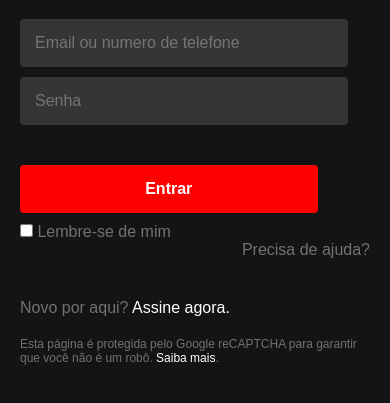
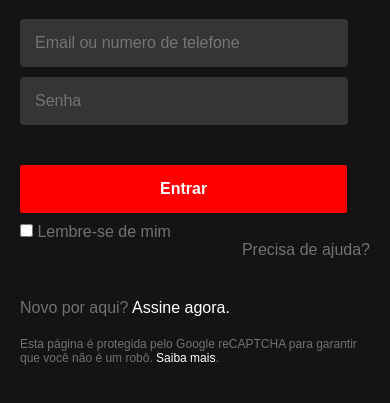
Before and after one commit to AlanNs12/copia-netflix-html-css, a plain HTML site: page login.html in a window 390 px wide. Shown: the part 173-576 px from the top of the page. Drawn offline with Linux system fonts and the light colour scheme.

Commit message:
Update style-login.css

```diff
--- a/estilo/style-login.css
+++ b/estilo/style-login.css
@@ -98,6 +98,7 @@ input #ok-check{
         width: 100%;
     }
     #login-button{
-        width: 100%;
+        border-radius: 2px;
+        width: 110%;
     }
 }
```
